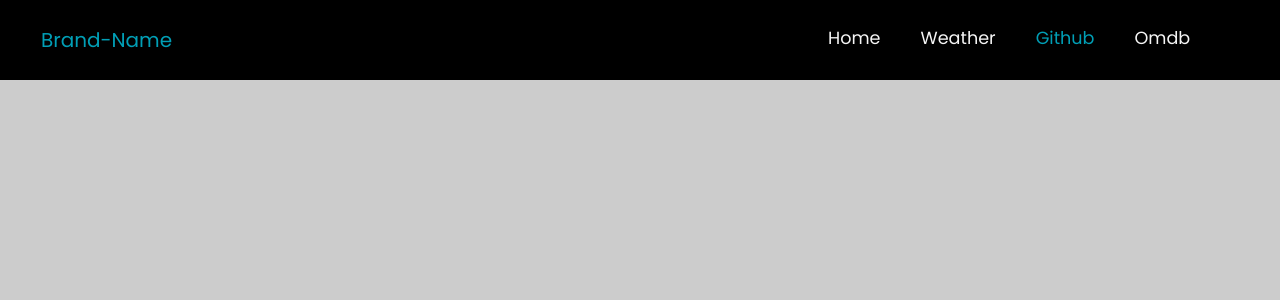
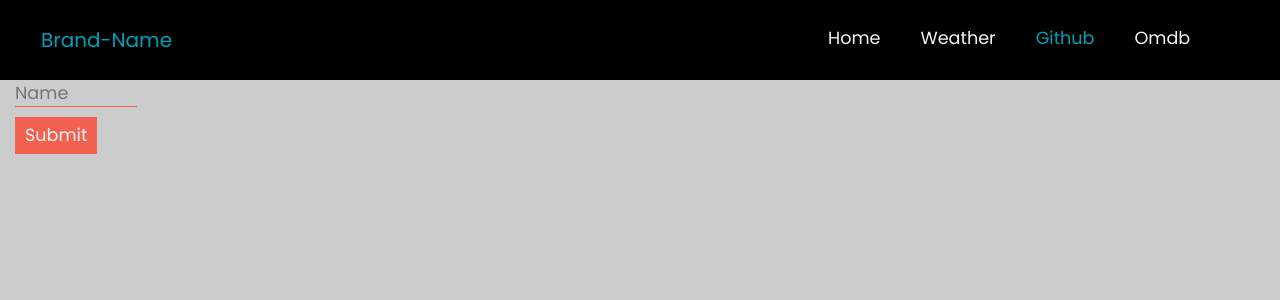
Before and after one commit to PanosFan/React-bootstrap-api, a React (Create React App) app: page /github in a window 1280 px wide. Shown: the top 300 px of the page. Built offline with nearby package versions, Linux system fonts and the light colour scheme.

Commit message:
added axios in github

```diff
--- a/package.json
+++ b/package.json
@@ -3,6 +3,7 @@
   "version": "0.1.0",
   "private": true,
   "dependencies": {
+    "axios": "^0.18.0",
     "jquery": "^3.3.1",
     "react": "^16.3.0",
     "react-dom": "^16.3.0",
--- a/src/App.js
+++ b/src/App.js
@@ -6,6 +6,7 @@ import Navbar from './Navbar/Navbar';
 import Home from './Pages/Home/Home';
 import Omdb from './Pages/Omdb/Omdb';
 import Weather from './Pages/Weather/Weather';
+import Github from './Pages/Github/Github';
 
 class App extends Component {
   render() {
@@ -16,6 +17,7 @@ class App extends Component {
           <Route exact path ="/" component={Home} />
           <Route exact path ="/omdb" component={Omdb} />
           <Route exact path ="/weather" component={Weather} />
+          <Route exact path ="/github" component={Github} />
         </div>
       </Router>
     );
--- a/src/Forms/Form.jsx
+++ b/src/Forms/Form.jsx
@@ -9,8 +9,10 @@ class Form extends Component {
 				<form onSubmit={this.props.callApi}>
 					<input type="text" name="name" placeholder={this.props.placeholder1}/>
 					<br/>
+
 					<input className={this.props.classCall} type="text" name="country" placeholder={this.props.placeholder2}/>
 					<br className={this.props.classCall} />
+
 					<button type="submit">Submit</button>
 				</form>
 			</div>
--- /dev/null
+++ b/src/Pages/Github/Github.jsx
@@ -0,0 +1,96 @@
+import React from 'react';
+import axios from 'axios';
+
+
+import Form from '../../Forms/Form';
+
+export default class Github extends React.Component {
+
+	state = {
+		name: undefined,
+		login: undefined,
+		repos: undefined,
+		repos_url : undefined,
+		error: undefined
+	}
+
+
+	callApi = (e) => {
+		e.preventDefault();
+
+		const name = e.target.elements.name.value;
+		if (name) {
+			axios.get(`https://api.github.com/users/${name}`, {
+				data: {
+					client_id:'6bb5428a910c1c2426dc',
+					client_secret: '4f1a200860a548a638615e6a660824083d4336da'
+				}
+			})
+			.then(response => {
+				console.log(response)
+				this.setState({
+    				name: response.data.name,
+    				login: response.data.login,
+    				repos: response.data.public_repos,
+    				repos_url : response.data.html_url,
+					error: undefined
+				});
+			})
+			.catch(error => {
+    			this.setState({
+    				name: undefined,
+    				login: undefined,
+    				repos_url : undefined,
+    				repos: undefined,
+					error: "Username not found"
+				});
+  			});
+
+		}
+		else
+		{
+			this.setState({
+				name: undefined,
+				login: undefined,
+				repos_url : undefined,
+				repos: undefined,
+				error: "Please enter a username"
+			});
+		}
+
+
+
+
+
+
+
+
+
+
+
+
+
+
+
+	}
+
+
+	render(){
+		return(
+			<div>
+				<div className="Github container-fluid">
+					<div className="row">
+						<div className="col-sm-6">
+							<Form callApi={this.callApi} placeholder1="Name" classCall="no-display"/>
+							{this.state.name && <p className="error">Name: <span className="apiSpan">{this.state.name}</span></p>}
+							{this.state.login && <p className="error">Login Name: <span className="apiSpan">{this.state.login}</span></p>}
+							{this.state.repos && <p className="error">Repositories: <span className="apiSpan">{this.state.repos}</span></p>}
+							{this.state.repos_url && <p className="error">Github Page: <a className="apiSpan" href={this.state.repos_url}>{this.state.repos_url}</a></p>}
+							<p className="error">{this.state.error}</p>
+						</div>
+					</div>
+				</div>
+			</div>
+		);
+	}
+}
--- a/src/Pages/Weather/Weather.jsx
+++ b/src/Pages/Weather/Weather.jsx
@@ -90,8 +90,6 @@ class Weather extends Component {
 						<p className="error">{this.state.error}</p>
 					</div>
 				</div>
-
-
 			</div>
 		);
 	}
```
Also changed, not shown: src/Pages/Github/Github.css (added), 1 other file (tests, documents, lock files or other folders).
